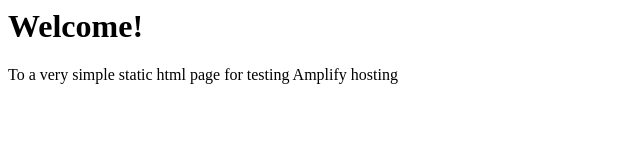
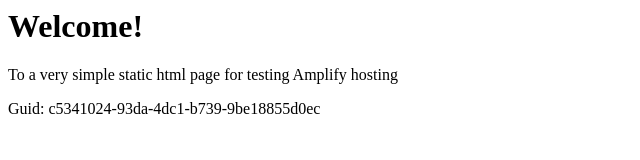
Before and after one commit to aws-aemilia-kix/Github-PR-Commit-Integration-Test-DoNotTouch-GithubWebhookPreviewCanaryTest-v1-prod-ap-northeast-3, a website: page src/index.html in a window 1280 px wide. Shown: the whole page, without its empty margins (0-640 px from the left). Drawn offline with Linux system fonts and the light colour scheme.

Commit message:
commit from integ tests

```diff
--- a/src/index.html
+++ b/src/index.html
@@ -1,3 +1,5 @@
+
+
 <html lang="en">
 
 <head>
@@ -10,6 +12,6 @@
 <body>
     <h1>Welcome!</h1>
     <p>To a very simple static html page for testing Amplify hosting</p>
-</body>
+    <p>Guid: c5341024-93da-4dc1-b739-9be18855d0ec</p></body>
 
 </html>
```
